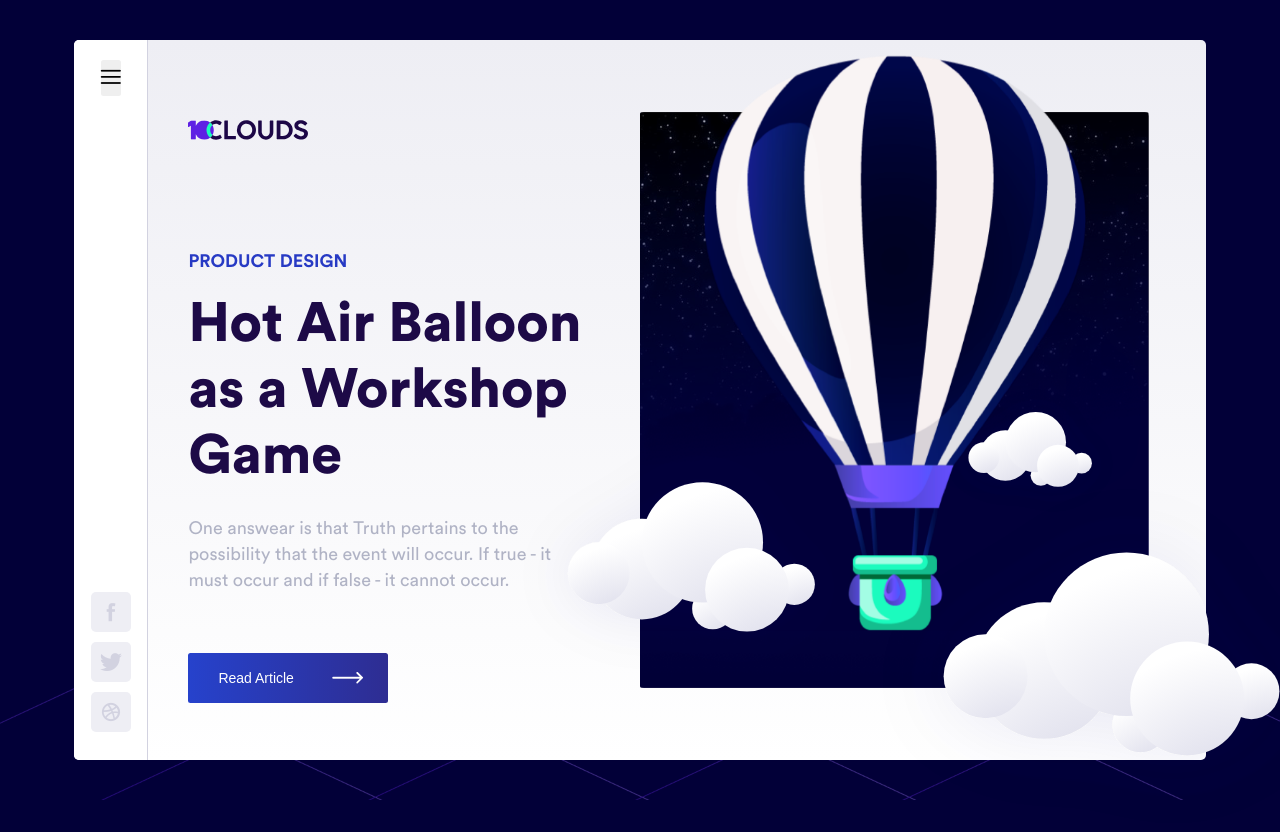
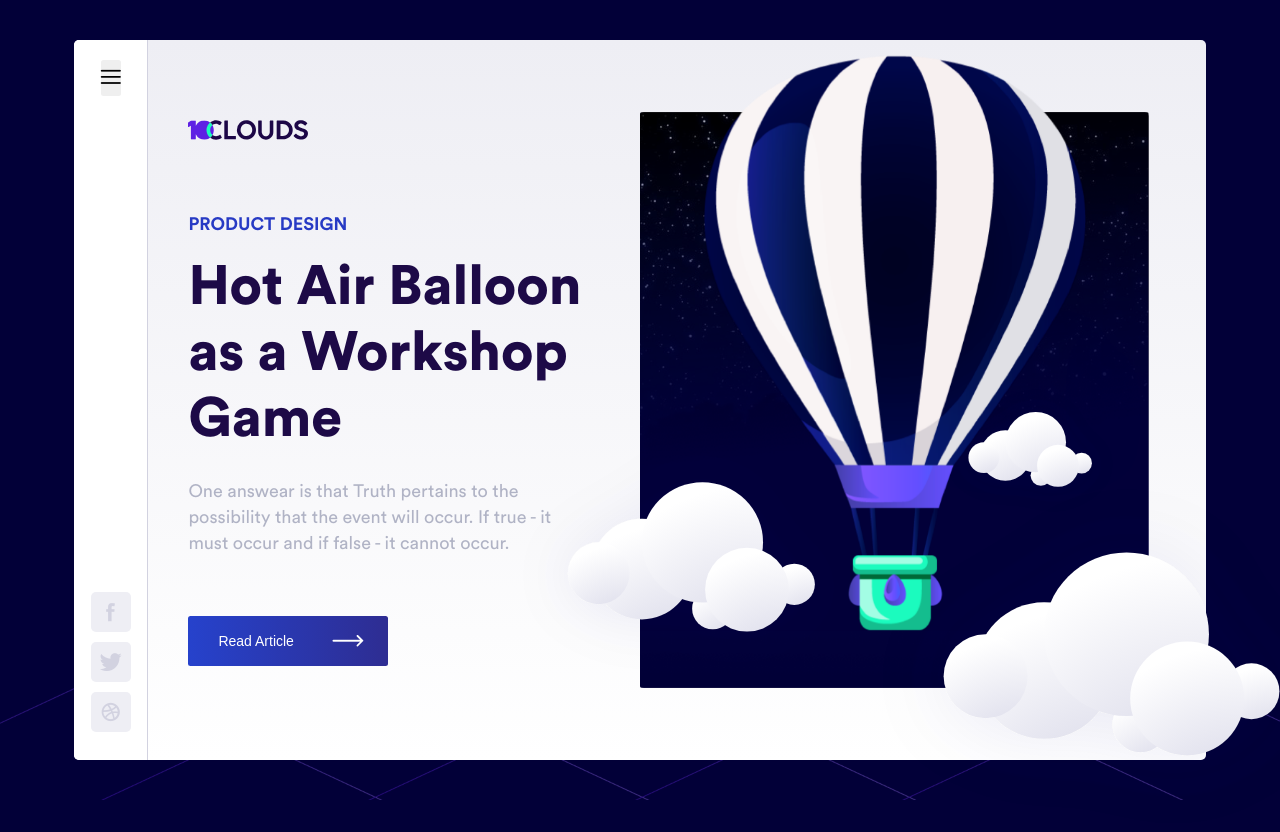
Before and after one commit to justynawojciechowska/hotAirBalloon, a React (Create React App) app: page / in a window 1280 px wide. Shown: the top 832 px of the page. Built offline with nearby package versions, Linux system fonts and the light colour scheme.

Commit message:
Refactor js, add reverse animation, refactor css

```diff
--- a/src/App.js
+++ b/src/App.js
@@ -6,21 +6,36 @@ import logo from './assets/images/logo.svg'
 
 class App extends Component {
 
-    constructor(){
+    constructor() {
         super();
 
         this.state = {
-            animationClass: ''
+            animationClass: '',
+            resetAnimation: false
         }
     }
 
-    componentDidMount(){
+    componentDidMount() {
         this.setState({animationClass: 'animation-start'})
     }
+
+    contentAnimationEnd(e) {
+        const bodyContainsClass = document.body.classList.contains('animation-ended');
+
+        if ((e.target == e.currentTarget) && bodyContainsClass) {
+            setTimeout(()=>{
+                this.setState({resetAnimation: true})
+            }, 2000)
+        }else{
+            this.setState({resetAnimation: false})
+        }
+    }
+
     render() {
         return (
             <div className="container">
-                <div className={`main-content ${this.state.animationClass}`}>
+                <div className={`main-content ${this.state.animationClass}`}
+                     onAnimationEndCapture={this.contentAnimationEnd.bind(this)}>
 
                     <div className="main-content__nav">
                         <Menu></Menu>
@@ -34,7 +49,7 @@ class App extends Component {
                     </div>
 
                     <div className="main-content__aside">
-                        <Ballon></Ballon>
+                        <Ballon resetAnimation={this.state.resetAnimation}></Ballon>
                     </div>
                 </div>
             </div>
--- a/src/components/balloon.js
+++ b/src/components/balloon.js
@@ -7,34 +7,38 @@ import fireSmall from './../assets/images/fire-small.png';
 
 class Ballon extends React.Component {
 
-    constructor() {
-        super();
+    constructor(props) {
+        super(props);
 
         this.state = {
             balloonAnimationClass: ''
         }
     }
 
-    componentDidMount() {
-        const balloon = this.refs.balloonImg,
-            balloonWrapper = this.refs.balloonWrapper;
+    closeContainerAnimation = (e) => {
+        if (e.target == e.currentTarget) {
+            document.body.classList.add('animation-ended')
+        }
+    };
 
-        balloon.addEventListener('animationend', () => {
+    balloonImgAnimation = (e) => {
+        if(e.animationName == 'fadeFromTop'){
             this.setState({balloonAnimationClass: 'animation-out'})
-        }, false);
+        }
+    };
 
-        balloonWrapper.addEventListener('animationend', (e) => {
-            if (e.target == balloonWrapper) {
-                document.body.classList.add('animation-ended')
-            }
-        }, false);
+    componentWillReceiveProps(props) {
+        if (props.resetAnimation === true) {
+            this.setState({balloonAnimationClass: ''});
+            document.body.classList.remove('animation-ended');
+        }
     }
 
     render() {
         return (
             <div className={`balloon ${this.state.balloonAnimationClass}`}>
-                <div ref="balloonWrapper" className="balloon__wrapper">
-                    <img ref="balloonImg" src={balloonImg} alt=""
+                <div className="balloon__wrapper" onAnimationEnd={this.closeContainerAnimation}>
+                    <img src={balloonImg} alt="" onAnimationEnd={this.balloonImgAnimation}
                          className="balloon__img balloon__img--balloon"/>
 
                     <div className="balloon__fire">
--- a/src/styles/css/styles.css
+++ b/src/styles/css/styles.css
@@ -537,8 +537,6 @@ menu {
   box-sizing: border-box; }
 
 body {
-  margin: 0;
-  padding: 0;
   background-color: #020038;
   background-image: url("./../../assets/images/kratki.png");
   background-size: 100% 100%;
@@ -547,6 +545,9 @@ body {
   @media all and (-webkit-min-device-pixel-ratio: 1.5), all and (-o-min-device-pixel-ratio: 3 / 2), all and (min--moz-device-pixel-ratio: 1.5), all and (min-device-pixel-ratio: 1.5) {
     body {
       background-image: url("./../../assets/images/kratki@2x.png"); } }
+  @media only screen and (min-width: 992px) {
+    body {
+      overflow-x: hidden; } }
 
 ul {
   padding: 0;
@@ -572,11 +573,15 @@ h1, h2, h3, h4, h5 {
 
 h1 {
   margin: 15px 0 25px;
-  font-size: 55px;
-  font-size: 5.5rem;
+  font-size: 40px;
+  font-size: 4rem;
   line-height: 1.2;
   color: #1d0a47; }
-  @media only screen and (min-width: 1600px) {
+  @media only screen and (min-width: 1200px) {
+    h1 {
+      font-size: 55px;
+      font-size: 5.5rem; } }
+  @media only screen and (min-width: 1800px) {
     h1 {
       font-size: 70px;
       font-size: 7rem; } }
@@ -593,10 +598,10 @@ a {
   display: flex;
   padding: 10px;
   width: 90%;
-  max-width: 100%;
+  min-width: 850px;
   min-height: 100vh;
   margin: 0 auto; }
-  @media only screen and (min-width: 1600px) {
+  @media only screen and (min-width: 1800px) {
     .container {
       width: 1450px; } }
 
@@ -608,19 +613,24 @@ a {
   width: 0;
   max-width: 100%;
   height: 90vh;
-  min-height: 700px;
+  max-height: 650px;
   background: #eeeef4;
   background: -moz-linear-gradient(top, #eeeef4 0%, #fff 100%);
   background: -webkit-linear-gradient(top, #eeeef4 0%, #fff 100%);
   background: linear-gradient(to bottom, #eeeef4 0%, #fff 100%); }
+  @media only screen and (min-width: 1200px) {
+    .main-content {
+      height: 90vh;
+      min-height: 700px;
+      max-height: 955px; } }
+  @media only screen and (min-width: 1800px) {
+    .main-content {
+      height: 955px; } }
   .main-content.animation-start {
     animation: 1s cubic-bezier(0.5, 0.25, 0.31, 0.955) 0s 1 normal forwards widthAnimation; }
   .animation-ended .main-content {
     width: 100%;
     animation: 0.5s linear 3.9s 1 normal forwards fadeOutWidthTransform; }
-  @media only screen and (min-width: 1600px) {
-    .main-content {
-      height: 955px; } }
   .main-content__nav {
     background-color: white;
     width: 80px;
@@ -636,17 +646,20 @@ a {
   .main-content__article {
     position: relative;
     width: calc(70% - 80px);
-    margin: 80px 40px;
+    margin: 70px 40px;
     opacity: 0; }
+    @media only screen and (min-width: 1200px) {
+      .main-content__article {
+        margin: 80px 40px; } }
+    @media only screen and (min-width: 1800px) {
+      .main-content__article {
+        margin: 100px 60px; } }
     .animation-start .main-content__article {
       animation: 0.5s ease-in 1.3s 1 normal forwards show; }
     .animation-ended .main-content__article {
       opacity: 1;
-      overflow: hidden;
+      overflow-x: hidden;
       animation: 0.5s ease-in 3.9s 1 normal forwards fadeOutWidthTransform; }
-    @media only screen and (min-width: 1600px) {
-      .main-content__article {
-        margin: 100px 60px; } }
   .main-content__img {
     position: relative;
     height: 20px; }
@@ -667,10 +680,12 @@ a {
 -------------------------------------------------------------- */
 .article {
   width: 65%;
-  min-width: 400px;
-  margin: 90px 0 65px;
+  margin: 40px 0 65px;
   overflow: hidden; }
-  @media only screen and (min-width: 1600px) {
+  @media only screen and (min-width: 1200px) {
+    .article {
+      margin-top: 8%; } }
+  @media only screen and (min-width: 1800px) {
     .article {
       margin: 130px 0 80px; } }
   .article__header p {
@@ -694,9 +709,12 @@ a {
       animation: 0.5s ease-in 1.3s 1 normal forwards smoothFadeFromTopRelative; }
   .article__desc {
     width: 85%;
-    margin-bottom: 60px;
+    margin-bottom: 40px;
     position: relative;
     opacity: 0; }
+    @media only screen and (min-width: 1200px) {
+      .article__desc {
+        margin-bottom: 60px; } }
     .animation-start .article__desc {
       animation: 0.5s ease-in 1.8s 1 normal forwards smoothFadeFromTopRelative; }
 
@@ -739,7 +757,7 @@ a {
       background: -moz-linear-gradient(right, #223bb7 0%, #28277f 100%);
       background: -webkit-linear-gradient(right, #223bb7 0%, #28277f 100%);
       background: linear-gradient(to right, #223bb7 0%, #28277f 100%); }
-    @media only screen and (min-width: 1600px) {
+    @media only screen and (min-width: 1800px) {
       .button--gradient {
         width: 220px;
         height: 60px; } }
@@ -803,10 +821,13 @@ a {
       animation: 0.5s ease-in 3.9s 1 normal forwards fadeOut; }
     .balloon__img--balloon {
       bottom: 10%;
-      width: 75%;
+      width: 370px;
       left: 50%;
       transform: translateX(-50%);
       z-index: 2; }
+      @media only screen and (min-width: 1200px) {
+        .balloon__img--balloon {
+          width: 75%; } }
     .animation-out .balloon__img--cloud {
       opacity: 1;
       animation: 1s ease-in 2s 1 normal forwards moveDown; }
@@ -832,15 +853,18 @@ a {
     width: 100%;
     height: 100%; }
     .animation-out .balloon__wrapper {
-      animation: 3s cubic-bezier(0.55, 0.055, 0.675, 0.19) 2.2s 1 normal forwards slideOutToTop; }
+      animation: 2s cubic-bezier(0.55, 0.055, 0.675, 0.19) 2.2s 1 normal forwards slideOutToTop; }
   .balloon__fire {
     position: absolute;
     left: 50%;
-    bottom: 28%;
+    bottom: 33%;
     width: 40px;
     height: 50px;
     transform: translateX(-50%);
     z-index: 9; }
+    @media only screen and (min-width: 1800px) {
+      .balloon__fire {
+        bottom: 31%; } }
     .balloon__fire-img {
       position: absolute;
       bottom: 0;
--- a/src/styles/scss/base/_base.scss
+++ b/src/styles/scss/base/_base.scss
@@ -3,10 +3,12 @@
 }
 
 body {
-  margin: 0;
-  padding: 0;
   background-color: $stratos;
   @include background-2x( './../../assets/images/kratki', 'png', 100%, 100%, center bottom, no-repeat );
+
+  @media #{$media-md-up}{
+    overflow-x: hidden;
+  }
 }
 
 ul{
--- a/src/styles/scss/components/_article.scss
+++ b/src/styles/scss/components/_article.scss
@@ -1,8 +1,11 @@
 .article {
   width: 65%;
-  min-width: 400px;
-  margin: 90px 0 65px;
+  margin: 40px 0 65px;
   overflow: hidden;
+
+  @media #{$media-lg}{
+    margin-top: 8%;
+  }
 
   @media #{$media-lg-xl}{
     margin: 130px 0 80px;
@@ -49,9 +52,13 @@
 
   &__desc {
     width: 85%;
-    margin-bottom: 60px;
+    margin-bottom: 40px;
     position: relative;
     opacity: 0;
+
+    @media #{$media-lg}{
+      margin-bottom: 60px;
+    }
 
     .animation-start &{
       animation: $duration ease-in ($delay + $duration) 1 normal forwards smoothFadeFromTopRelative;
--- a/src/styles/scss/helpers/_variables.scss
+++ b/src/styles/scss/helpers/_variables.scss
@@ -74,7 +74,7 @@ $screen-md:                  992px !default;
 $screen-lg:                  1200px !default;
 
 // Large screen / wide desktop
-$screen-lg-xl:               1600px !default;
+$screen-lg-xl:               1800px !default;
 
 // So media queries don't overlap when required, provide a maximum
 $screen-xs-max:              ($screen-sm - 1) !default;
--- a/src/styles/scss/layout/_container.scss
+++ b/src/styles/scss/layout/_container.scss
@@ -2,7 +2,7 @@
   display: flex;
   padding: 10px;
   width: 90%;
-  max-width: 100%;
+  min-width: 850px;
   min-height: 100vh;
   margin: 0 auto;
 
--- a/src/styles/scss/layout/_content.scss
+++ b/src/styles/scss/layout/_content.scss
@@ -7,8 +7,18 @@
   width: 0;
   max-width: 100%;
   height: 90vh;
-  min-height: 700px;
+  max-height: 650px;
   @include gradient($athens-gray, #fff);
+
+  @media #{$media-lg}{
+    height: 90vh;
+    min-height: 700px; //set min-height to prevent small height on resize window
+    max-height: 955px;
+  }
+
+  @media #{$media-lg-xl}{
+    height: 955px;
+  }
 
   &.animation-start {
     animation: $duration-normal $cubic-brazier 0s 1 normal forwards widthAnimation;
@@ -17,10 +27,6 @@
   .animation-ended & {
     width: 100%;
     animation: $duration linear $delay-end 1 normal forwards fadeOutWidthTransform;
-  }
-
-  @media #{$media-lg-xl}{
-    height: 955px;
   }
 
   &__nav {
@@ -44,8 +50,16 @@
   &__article {
     position: relative;
     width: calc(70% - 80px);
-    margin: 80px 40px;
+    margin: 70px 40px;
     opacity: 0;
+
+    @media #{$media-lg}{
+      margin: 80px 40px;
+    }
+
+    @media #{$media-lg-xl}{
+      margin: 100px 60px;
+    }
 
     .animation-start & {
       animation: $duration ease-in $delay 1 normal forwards show;
@@ -53,12 +67,8 @@
 
     .animation-ended & {
       opacity: 1;
-      overflow: hidden;
+      overflow-x: hidden;
       animation: $duration ease-in $delay-end 1 normal forwards fadeOutWidthTransform;
-    }
-
-    @media #{$media-lg-xl}{
-      margin: 100px 60px;
     }
   }
 
```
Also changed, not shown: src/styles/scss/base/_typography.scss (+7 -3 lines), src/styles/scss/components/_balloon.scss (+14 -8 lines), 1 other file (tests, documents, lock files or other folders).
